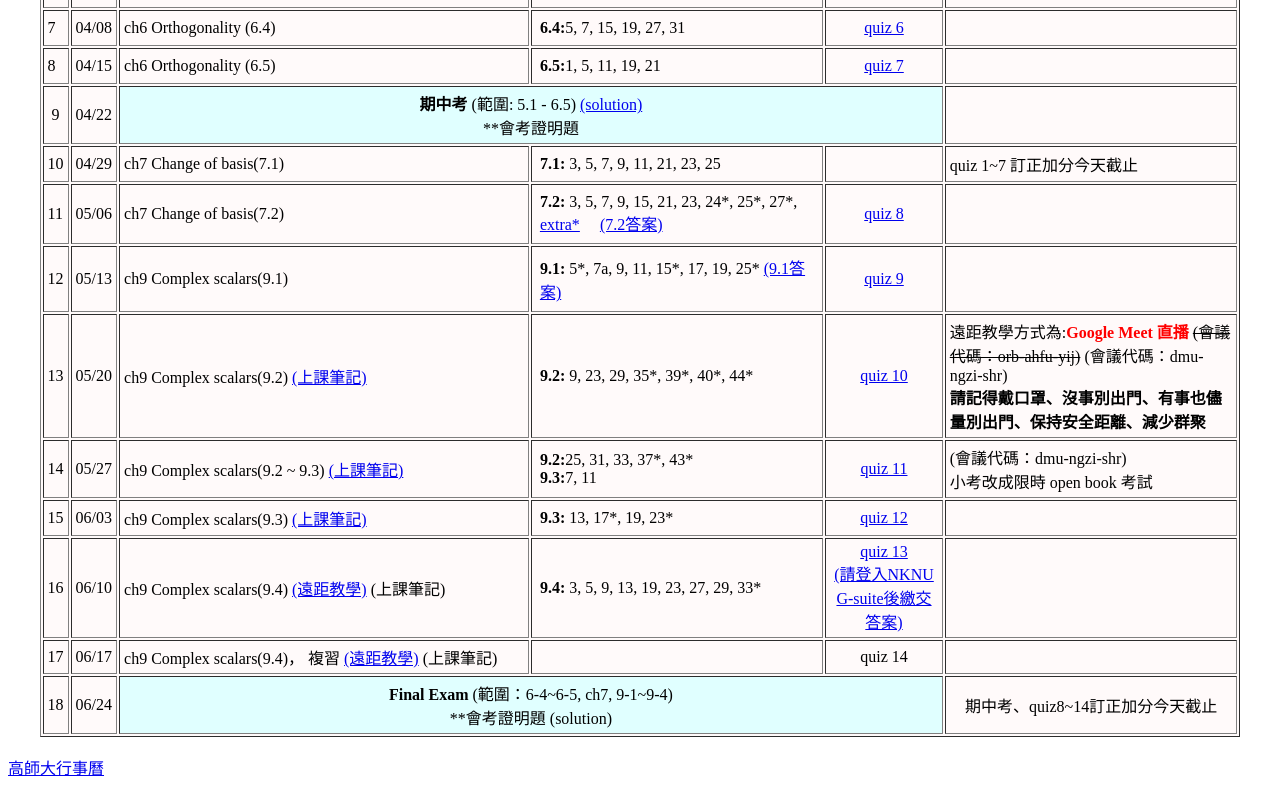
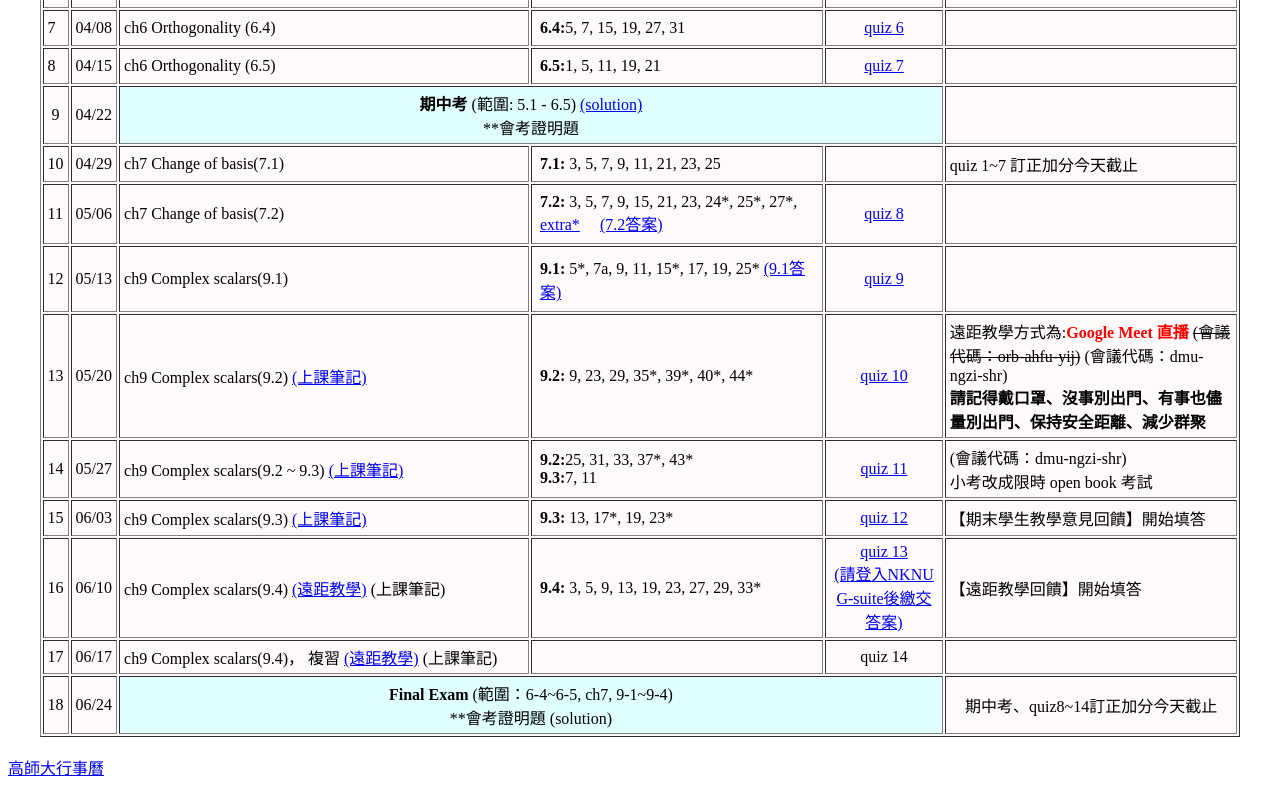
Before and after one commit to jeanyeh/jeanyeh.github.io, a plain HTML site: page LinearAlgebra/109-2/index.html in a window 1280 px wide. Shown: the part 1032-1819 px from the top of the page. Drawn offline with Linux system fonts and the light colour scheme.

Commit message:
Update index.html

```diff
--- a/LinearAlgebra/109-2/index.html
+++ b/LinearAlgebra/109-2/index.html
@@ -245,7 +245,7 @@
     <a href="LA1092week15_lec.pdf">(上課筆記)</a> </td>
 <td style="padding:8px;"><b>9.3:</b> 13, 17*, 19, 23*   </td>
 <td align="center"><a href="quiz12_sol.pdf"> quiz 12 </a> </td>
-<td>  </td>
+<td> 【期末學生教學意見回饋】開始填答 </td>
 </tr>
 
 
@@ -258,7 +258,7 @@
 <td style="padding:8px;"><b>9.4:</b> 3, 5, 9, 13, 19, 23, 27, 29, 33*</td>
 <td align="center"><a href="https://drive.google.com/file/d/1rfnlT3TZ89gQ9vDEib8FROUe6yAOG2nW/view?usp=sharing"> quiz 13 </a>
   <br><a href="https://docs.google.com/forms/d/e/1FAIpQLSfJP7-_gG_1xWRICvg8HsRU7dHUgWCXRwkTDdGm5I9C-gHmog/viewform?usp=sf_link"> (請登入NKNU G-suite後繳交答案)</a></td>
-<td>  </td>
+<td> 【遠距教學回饋】開始填答 </td>
 </tr>
 
 
```
